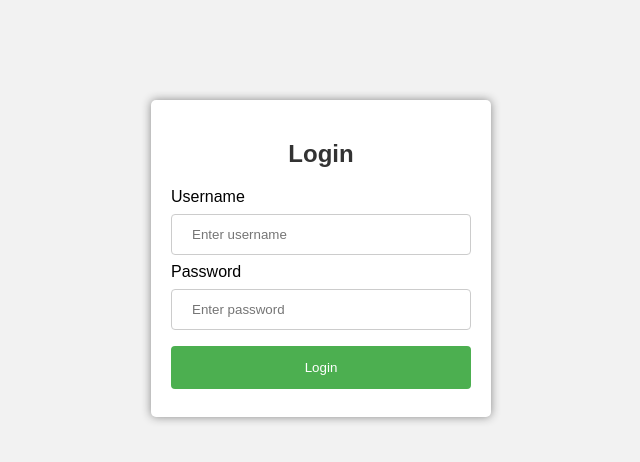
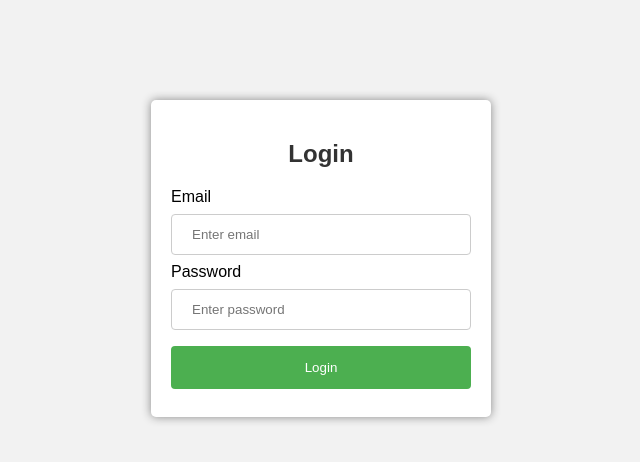
Before and after one commit to aposgial/inventory_management_platform, a PHP site: page /login.php in a window 1280 px wide. Shown: the top 462 px of the page, without its empty margins (319-959 px from the left). Run offline with PHP 8.4, Linux system fonts and the light colour scheme.

Commit message:
login update to get email % password

```diff
--- a/login.php
+++ b/login.php
@@ -1,7 +1,5 @@
 <!DOCTYPE html>
-<html>
-  <head>
-    <title>Login</title>
+ <title>Login</title>
     <style>
       body {
         background-color: #f2f2f2;
@@ -19,7 +17,7 @@
         text-align: center;
         color: #333;
       }
-      input[type="text"],
+      input[type="email"],
       input[type="password"] {
         width: 100%;
         padding: 12px 20px;
@@ -48,8 +46,8 @@
     <div class="login-box">
       <h2>Login</h2>
       <form action="/login.php" method="get">
-        <label for="username">Username</label>
-        <input type="text" id="username" name="username" placeholder="Enter username">
+        <label for="email">Email</label>
+        <input type="email" id="email" name="email" placeholder="Enter email">
         <label for="password">Password</label>
         <input type="password" id="password" name="password" placeholder="Enter password">
         <button type="submit">Login</button>
```
